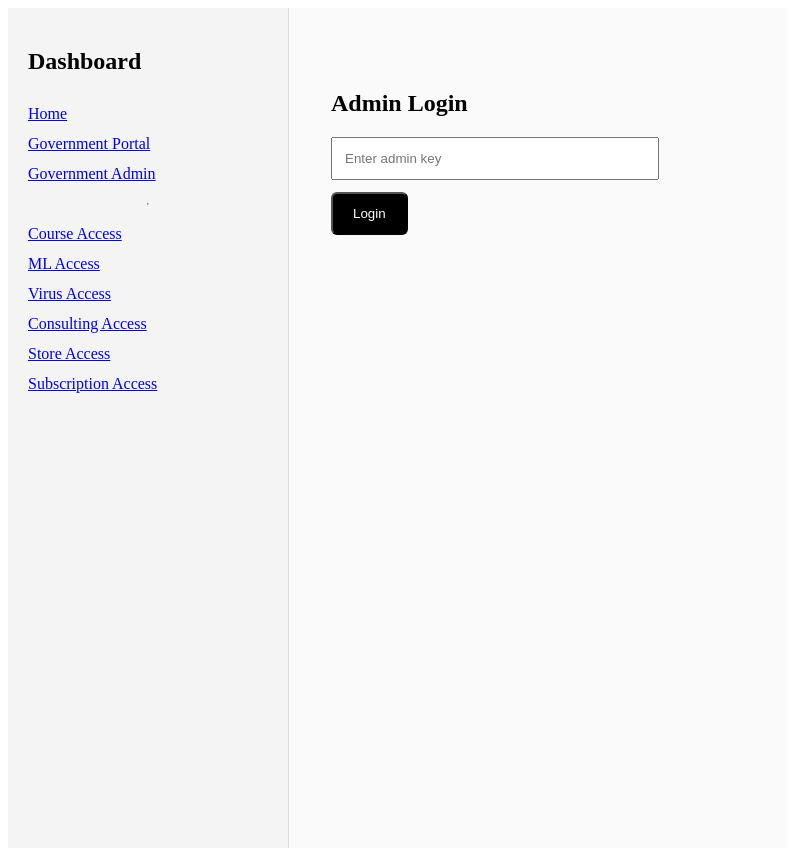
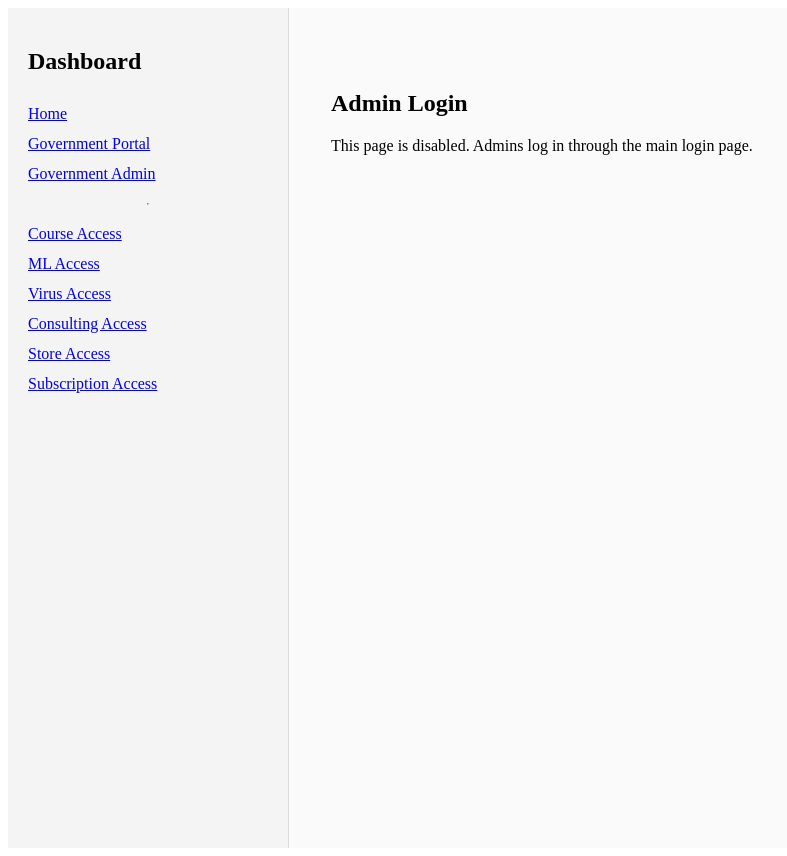
Before and after one commit to selemaniseif12/ai_biosensing_frontend, a Next.js app: page /dashboard/admin/login in a window 1280 px wide. Shown: the whole page, without its empty margins (0-787 px from the left). Built offline with nearby package versions, Linux system fonts and the light colour scheme.

Commit message:
Remove admin restrictions and cleanup dashboard logic

```diff
--- a/app/dashboard/admin/login/page.tsx
+++ b/app/dashboard/admin/login/page.tsx
@@ -1,68 +1,10 @@
 "use client";
 
-import { useState } from "react";
-
 export default function AdminLogin() {
-  const [key, setKey] = useState("");
-  const [error, setError] = useState("");
-
-  const submit = async () => {
-    setError("");
-
-    try {
-      const res = await fetch("/api/admin/validate", {
-        method: "POST",
-        headers: {
-          "Content-Type": "application/json"
-        },
-        body: JSON.stringify({ key })
-      });
-
-      const data = await res.json();
-
-      if (data.valid) {
-        localStorage.setItem("admin_token", data.token);
-        window.location.href = "/dashboard/admin";
-      } else {
-        setError("Invalid admin key.");
-      }
-    } catch (err) {
-      setError("Server error. Try again.");
-    }
-  };
-
   return (
     <div style={{ padding: "32px" }}>
       <h2>Admin Login</h2>
-
-      <input
-        type="password"
-        placeholder="Enter admin key"
-        value={key}
-        onChange={(e) => setKey(e.target.value)}
-        style={{
-          padding: "12px",
-          width: "300px",
-          marginBottom: "12px",
-          display: "block"
-        }}
-      />
-
-      <button
-        onClick={submit}
-        style={{
-          padding: "12px 20px",
-          background: "black",
-          color: "white",
-          borderRadius: "6px"
-        }}
-      >
-        Login
-      </button>
-
-      {error && (
-        <p style={{ color: "red", marginTop: "12px" }}>{error}</p>
-      )}
+      <p>This page is disabled. Admins log in through the main login page.</p>
     </div>
   );
 }
```
